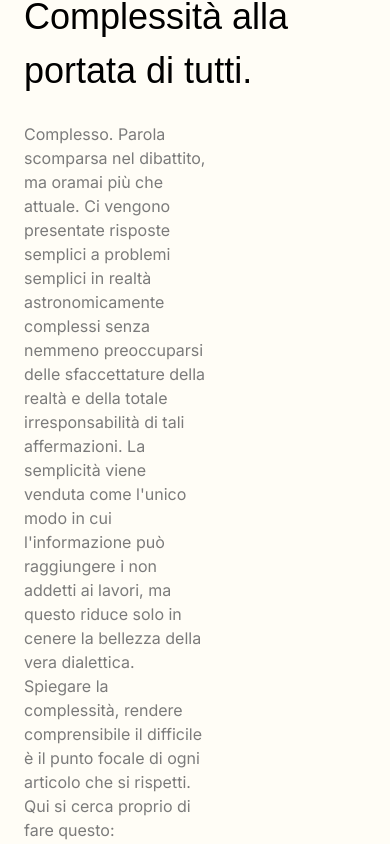
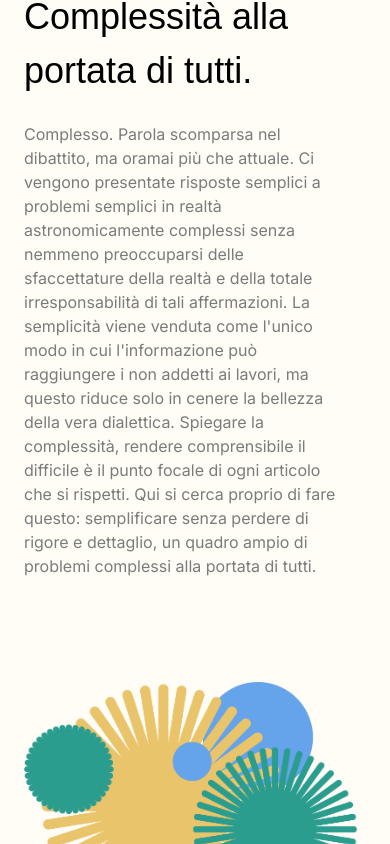
Before and after one commit to GabrielVincenzi/funnypark, a Next.js app: page / in a window 390 px wide. Shown: the part 2460-3304 px from the top of the page. Built offline with nearby package versions, Linux system fonts and the light colour scheme; a web font is replaced by a local one.

Commit message:
Update TextLeft.tsx

```diff
--- a/components/TextLeft.tsx
+++ b/components/TextLeft.tsx
@@ -11,7 +11,7 @@ const TextLeft = ({ title, description, image }: TextProps) => {
         <div className="outer_container">
             <div className='text-left relative flex flex-1 flex-col xl:w-1/2'>
                 <h3 className="lg:bold-40">{title}</h3>
-                <p className="description mt-6 pr-40">{description}</p>
+                <p className="description mt-6 pr-5 lg:pr-40">{description}</p>
             </div>
 
             <Image src={image} alt="" width={500} height={500} />
```
